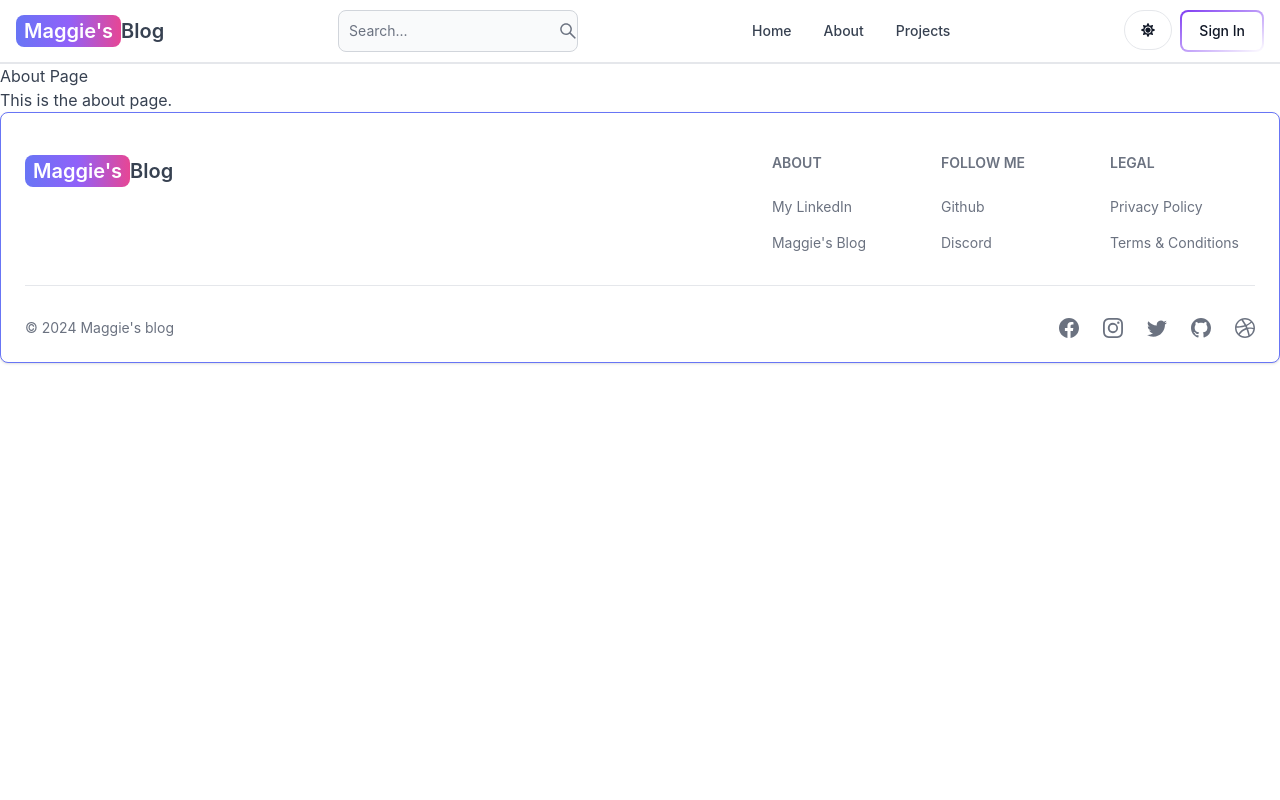
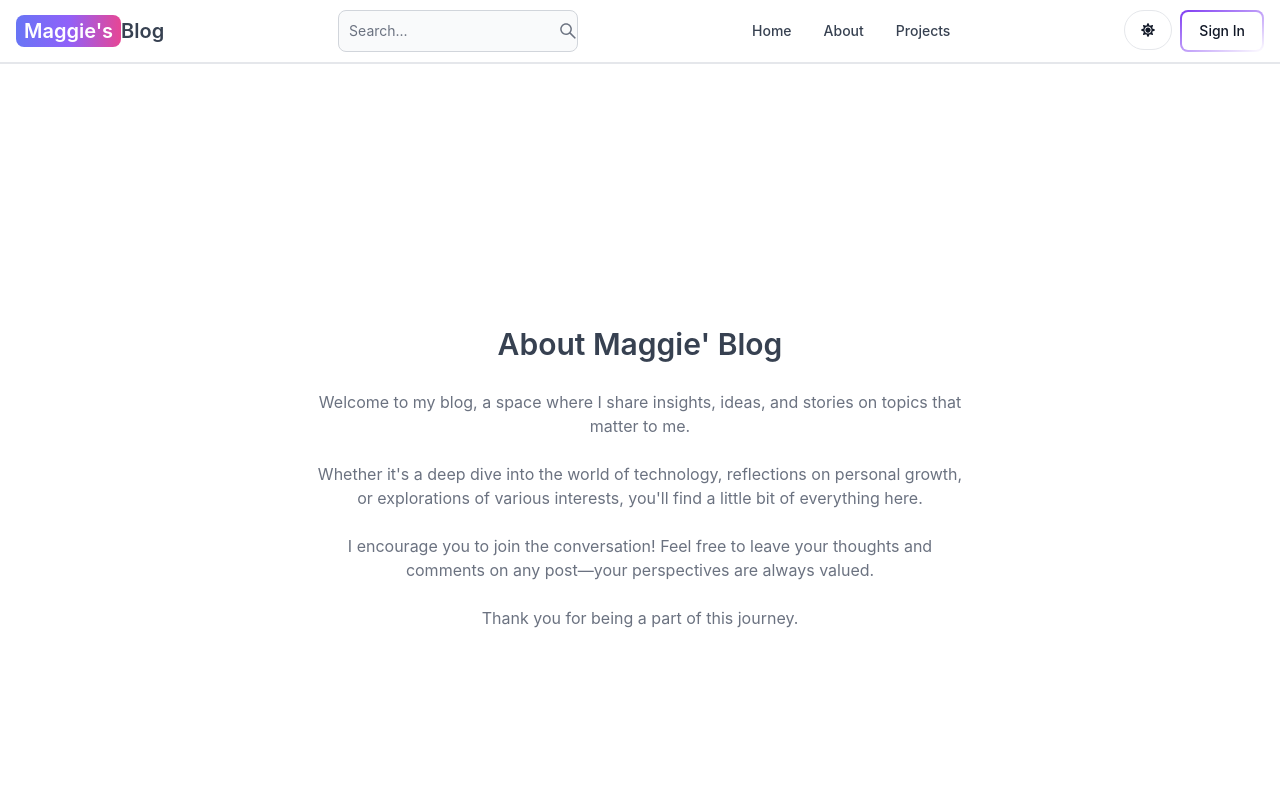
Before and after one commit to maggieliu11/Full-Stack-Blog-Application, a React (Vite) app in the folder client/: page /about in a window 1280 px wide. Shown: the top 800 px of the page. Built offline with nearby package versions, Linux system fonts and the light colour scheme; no server answers.

Commit message:
complete about and projects pages

```diff
--- a/client/src/pages/About.jsx
+++ b/client/src/pages/About.jsx
@@ -1,14 +1,30 @@
-//本来是空白文件，下面是我自己加的
-// src/pages/About.jsx
-import React from 'react';
+export default function About() {
+  return (
+    <div className='min-h-screen flex items-center justify-center'>
+      <div className='max-w-2xl mx-auto p-3 text-center'>
+        <div>
+          <h1 className='text-3xl font font-semibold text-center my-7'>
+            About Maggie' Blog
+          </h1>
+          <div className='text-md text-gray-500 flex flex-col gap-6'>
+            <p>
+            Welcome to my blog, a space where I share insights, ideas, and stories on topics that matter to me.
+            </p>
 
-const About = () => {
-  return (
-    <div>
-      <h1>About Page</h1>
-      <p>This is the about page.</p>
+            <p>
+            Whether it's a deep dive into the world of technology, reflections on personal growth, or explorations of various interests, you'll find a little bit of everything here.
+            </p>
+
+            <p>
+            I encourage you to join the conversation! Feel free to leave your thoughts and comments on any post—your perspectives are always valued.
+            </p>
+
+            <p>
+            Thank you for being a part of this journey.
+            </p>
+          </div>
+        </div>
+      </div>
     </div>
-  );
-};
-
-export default About;
+    );
+    }
--- a/client/src/pages/Projects.jsx
+++ b/client/src/pages/Projects.jsx
@@ -1,13 +1,11 @@
-// src/pages/Projects.jsx
-import React from 'react';
+import CallToAction from '../components/CallToAction';
 
-const Projects = () => {
+export default function Projects() {
   return (
-    <div>
-      <h1>Projects</h1>
-      <p>Here are some projects.</p>
-    </div>
-  );
-};
-
-export default Projects;
+    <div className='min-h-screen max-w-2xl mx-auto flex justify-center items-center flex-col gap-6 p-3'>
+    <h1 className='text-3xl font-semibold'>Projects</h1>
+    <p className='text-md text-gray-500'>Check out my LinkedIn profile to explore my projects and professional experiences.</p>
+    <CallToAction />
+  </div>
+)
+}
```
